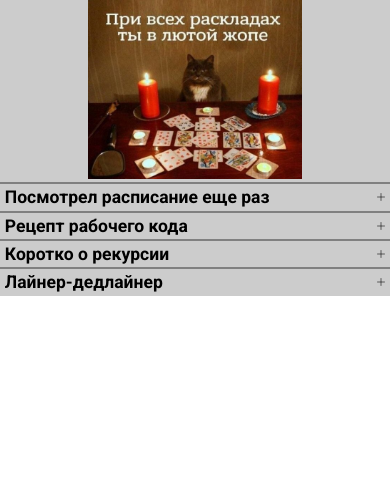
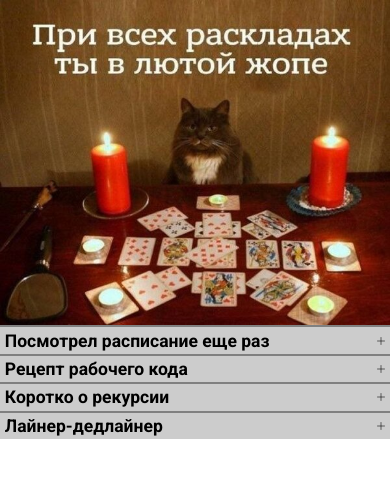
Before and after one commit to archdemon7/cssBayan, a plain HTML site: page cssBayan/index.html in a window 390 px wide. Shown: the part 51-528 px from the top of the page. Drawn offline with Linux system fonts and the light colour scheme.

Commit message:
fix: fix some styles (Sun, Mar 12, 2023 02:23:25 PM)

```diff
--- a/cssBayan/style.css
+++ b/cssBayan/style.css
@@ -2,7 +2,7 @@
     margin: 0;
     padding: 0;
     font-family: 'Roboto', sans-serif;
-    transition: all 0.2s ease-in-out;
+    transition: all 0.5s ease-in-out;
 }
 
 .wrapper {
@@ -21,7 +21,7 @@
 
 .mem {
     background-color: rgba(0, 0, 0, 0.2);
-    backdrop-filter: blur(5px);
+    backdrop-filter: blur(0.3125rem);
     font-size: 1vw;
 }
 
@@ -30,7 +30,7 @@
     justify-content: space-between;
     align-items: center;
     padding: 0.5rem 1rem;
-    border-top: 2px solid gray;
+    border-top: 0.125rem solid gray;
 }
 
 .icon {
@@ -46,6 +46,7 @@
 
 .wrapper .mem .mem-header .icon {
     display: none;
+    transition: display 0.2s ease-in-out;
 }
 
 .wrapper:hover .mem .mem-header .icon {
@@ -59,7 +60,7 @@
 
 .img-container {
     display: flex;
-    max-width: 30vw;
+    max-width: 0;
     margin: 0 auto;
 }
 
@@ -67,16 +68,12 @@
     width: 100%;
 }
 
-.mem .img-container{
-    display: none;
-}
-
 .mem:hover .img-container {
-    display: block;
+    max-width: 30vw;
 }
 
 .mem:focus .img-container {
-    display: block;
+    max-width: 30vw;
 }
 
 .mem:focus {
@@ -100,8 +97,12 @@
     .mem-header {
         padding: 0.2rem 1rem;
     }
-    .img-container {
+    .mem:hover .img-container {
         max-width: 55vw;
+    }
+
+    .mem:focus .img-container {
+        max-width: 355vw;
     }
 }
 
```
